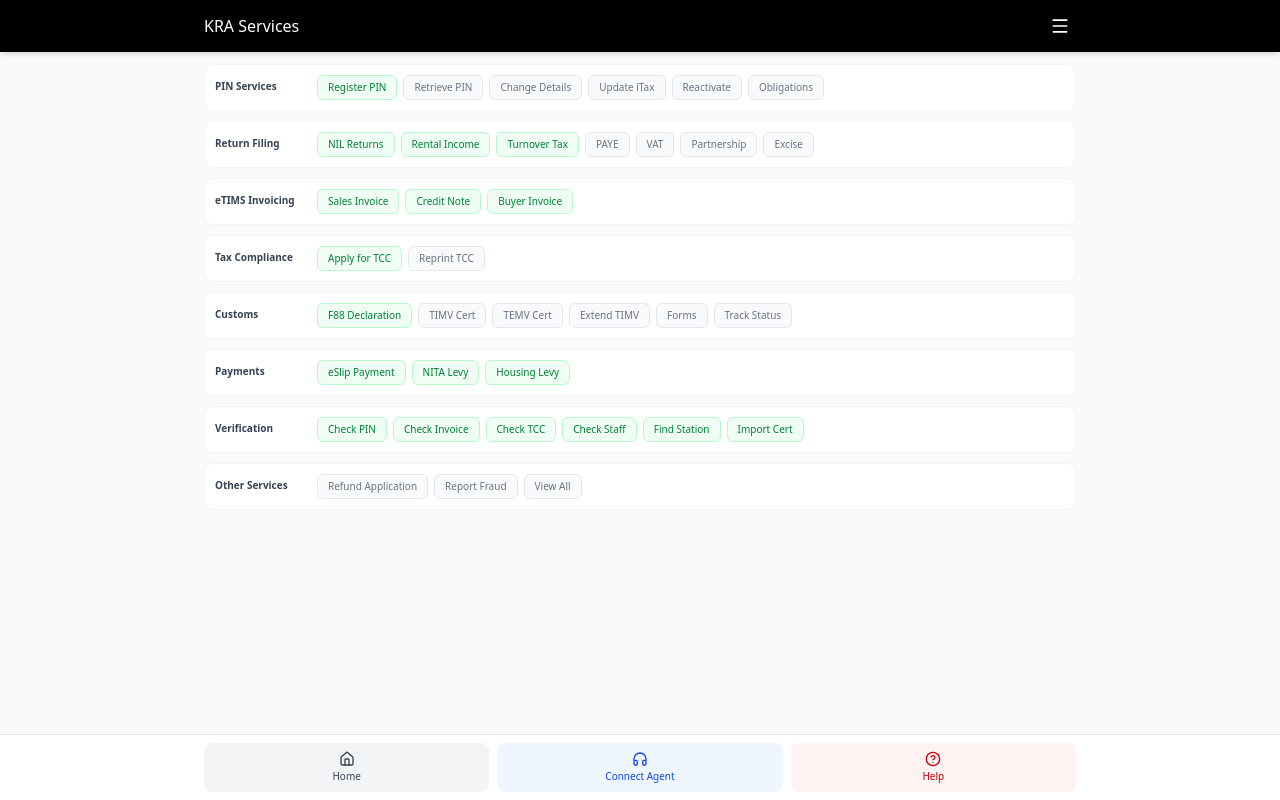
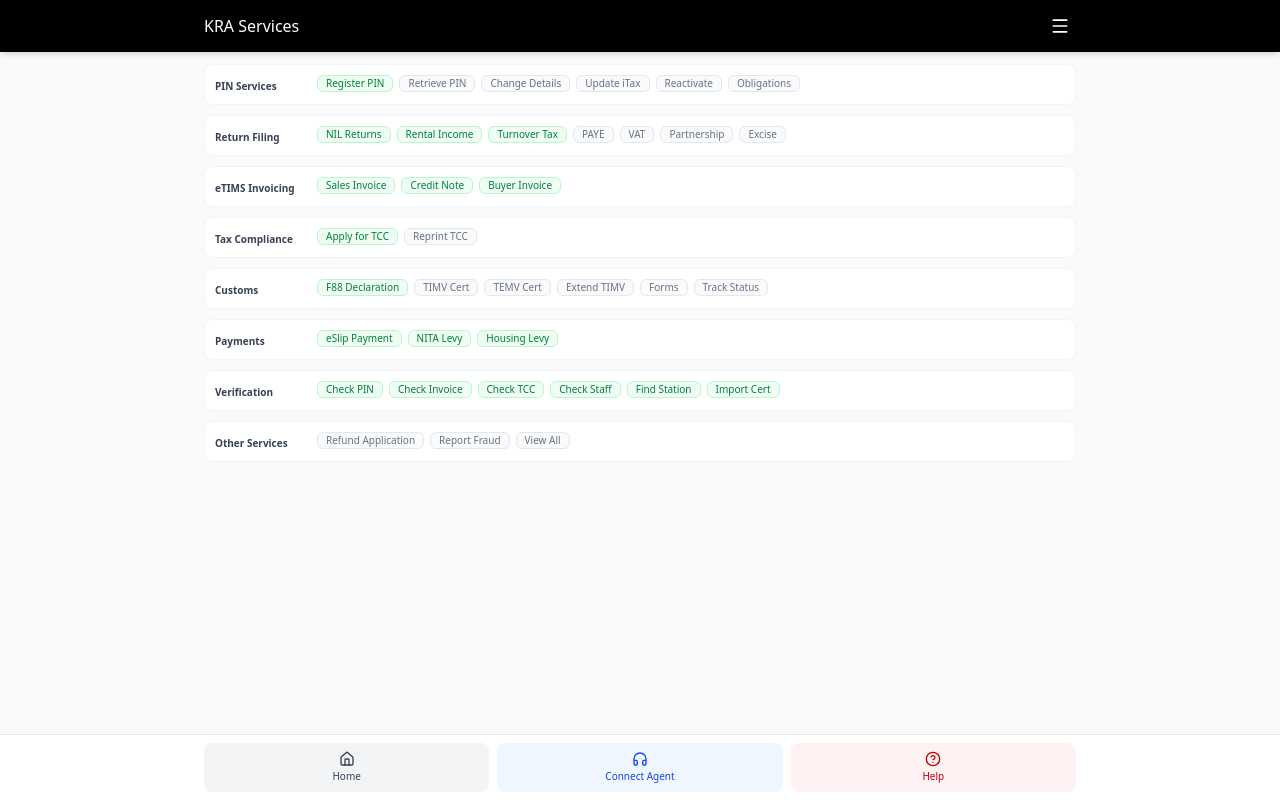
Before and after one commit to saruni-spec/webviewmenu, a Next.js app: page / in a window 1280 px wide. Built offline with nearby package versions, Linux system fonts and the light colour scheme.

Commit message:
style: Reduce button padding for service items in the webview menu.

```diff
--- a/app/page.tsx
+++ b/app/page.tsx
@@ -162,7 +162,7 @@
                   <button
                     key={itemIndex}
                     onClick={() => handleServiceClick(item.key)}
-                    className={`px-2.5 py-1 text-[10px] font-medium rounded-md transition-colors ${
+                    className={`px-2 py-0.6 text-[10px] font-medium rounded-md transition-colors ${
                       isAvailable(item.key)
                         ? "bg-green-50 text-green-700 border border-green-200 hover:bg-green-100"
                         : "bg-gray-50 text-gray-500 border border-gray-200 hover:bg-gray-100"
```
